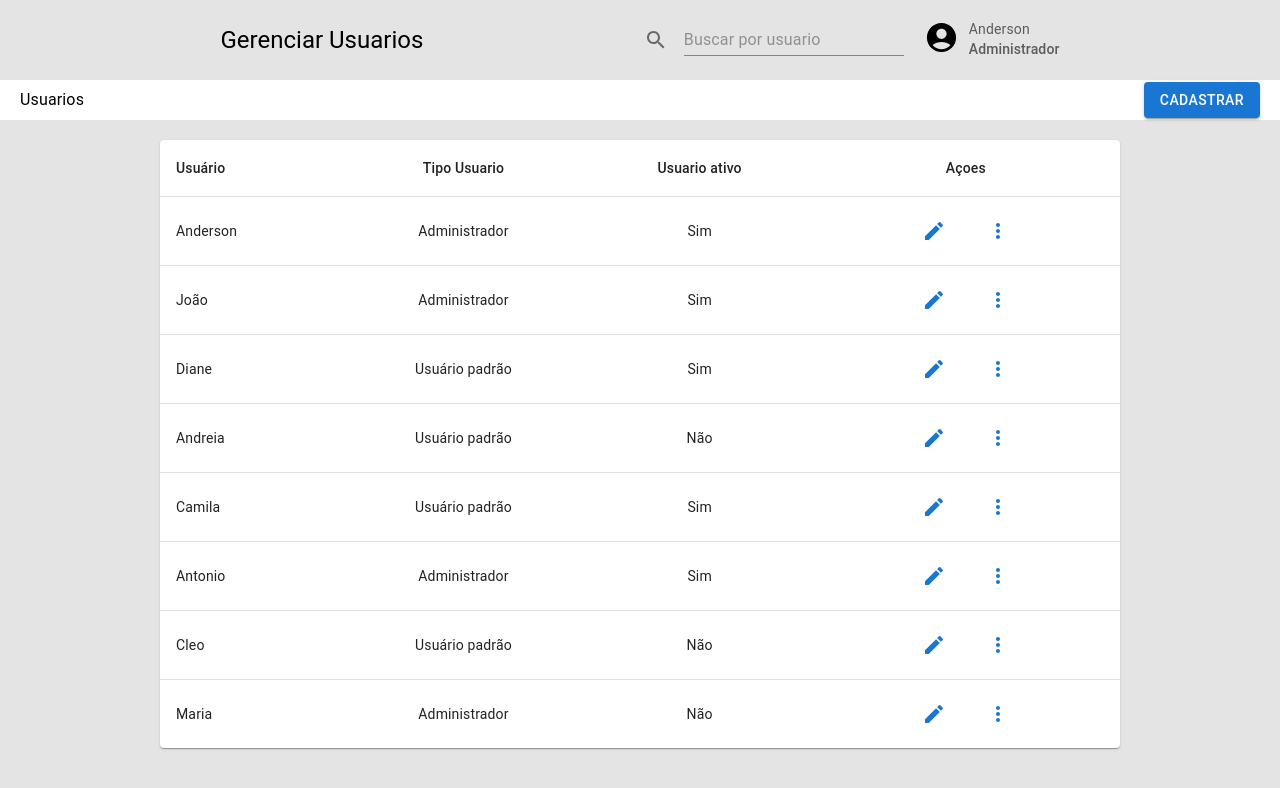
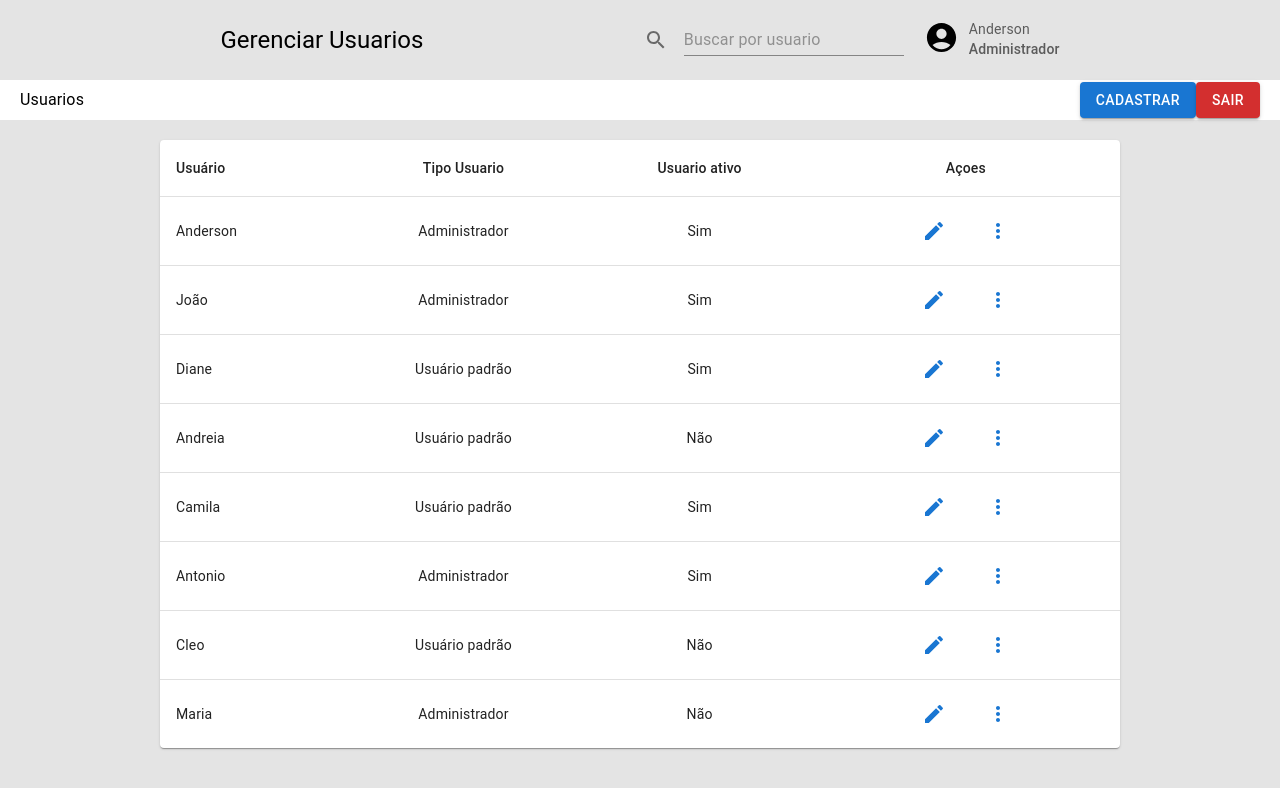
Before and after one commit to matheus-feijo/user-list, a React (Vite) app: page /home in a window 1280 px wide. Shown: the top 788 px of the page. Built offline with nearby package versions, Linux system fonts and the light colour scheme; data requests are answered from the project's data file; sample sign-in values are in the browser's storage.

Commit message:
FEAT/ private route

```diff
--- a/src/pages/Home/index.tsx
+++ b/src/pages/Home/index.tsx
@@ -7,8 +7,10 @@ import { apiService } from "../../services/api";
 import { IUsuario } from "../../interfaces/IUsuario";
 import { ModalManagementUser } from "../../components/ModalManagemetUser";
 import { TableUsers } from "../../components/TableUsers";
+import { useNavigate } from "react-router-dom";
 
 export function Home() {
+  const navigate = useNavigate();
   const userId = parseInt(localStorage.getItem("user_id") || "");
   const [userList, setUserList] = useState<IUsuario[]>([]);
   const [nameSearchFilter, setNameSearchFilter] = useState("");
@@ -22,6 +24,11 @@ export function Home() {
     const { value } = e.target;
 
     setNameSearchFilter(value.toLowerCase());
+  };
+
+  const handleGoOutApp = () => {
+    localStorage.removeItem("user_id");
+    navigate("/");
   };
 
   useEffect(() => {
@@ -70,9 +77,14 @@ export function Home() {
 
         <div className={styles["container-header-bottom"]}>
           <Typography>Usuarios</Typography>
-          <Button variant="contained" onClick={() => setIsOpenModal(true)}>
-            Cadastrar
-          </Button>
+          <div>
+            <Button variant="contained" onClick={() => setIsOpenModal(true)}>
+              Cadastrar
+            </Button>
+            <Button variant="contained" color="error" onClick={handleGoOutApp}>
+              Sair
+            </Button>
+          </div>
         </div>
       </header>
 
--- a/src/routes/index.tsx
+++ b/src/routes/index.tsx
@@ -1,13 +1,21 @@
 import { BrowserRouter, Route, Routes } from "react-router-dom";
 import { Login } from "../pages/Login";
 import { Home } from "../pages/Home";
+import { PrivateRoute } from "./privateRoute";
 
 export function Routers() {
   return (
     <BrowserRouter>
       <Routes>
         <Route path="/" element={<Login />} />
-        <Route path="/home" element={<Home />} />
+        <Route
+          path="/home"
+          element={
+            <PrivateRoute>
+              <Home />
+            </PrivateRoute>
+          }
+        />
       </Routes>
     </BrowserRouter>
   );
--- /dev/null
+++ b/src/routes/privateRoute/index.tsx
@@ -0,0 +1,11 @@
+import { Navigate, useLocation } from "react-router-dom";
+
+export function PrivateRoute({ children }: { children: JSX.Element }) {
+  const location = useLocation();
+
+  if (!localStorage.getItem("user_id")) {
+    return <Navigate to="/" replace state={{ from: location }} />;
+  }
+
+  return <>{children}</>;
+}
```
